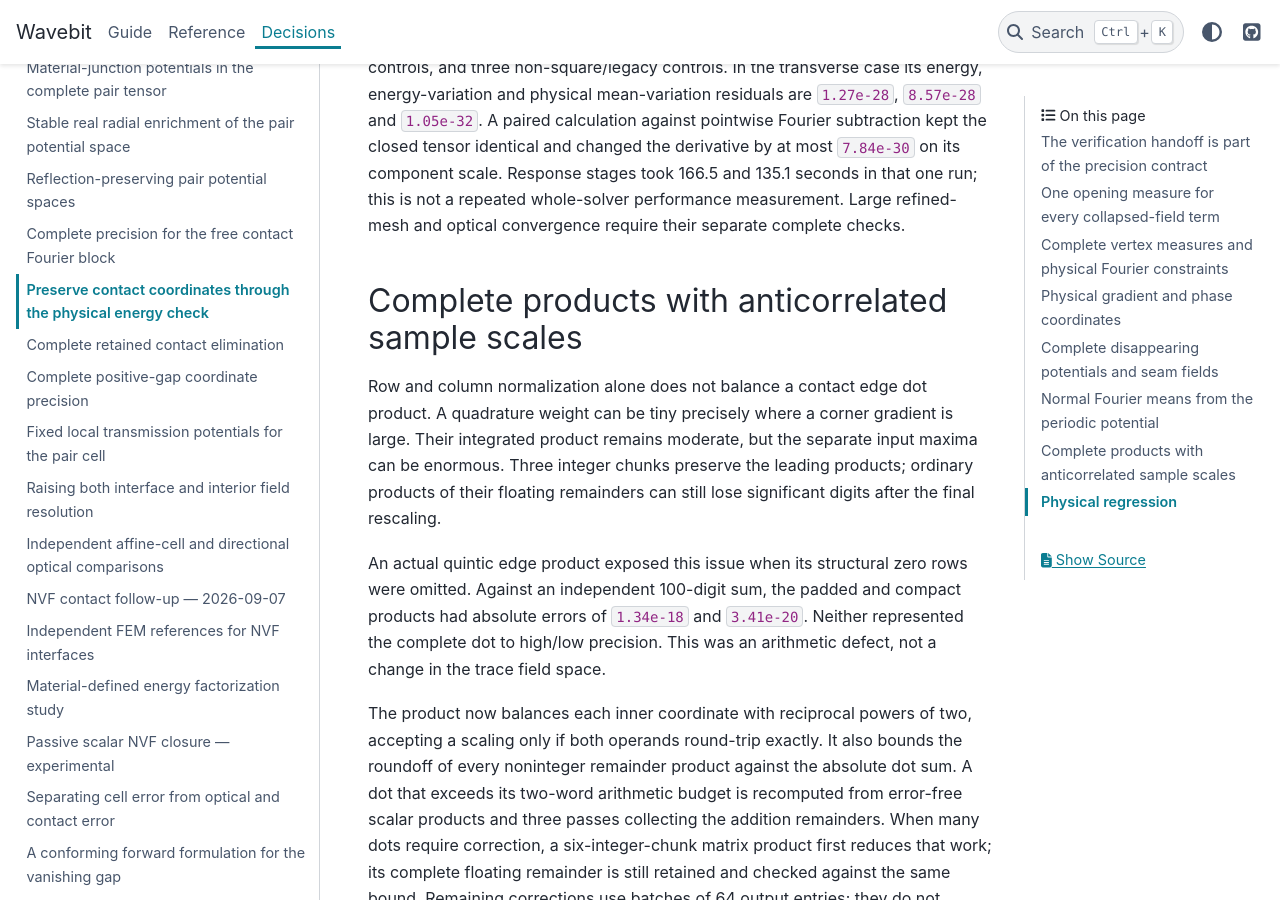
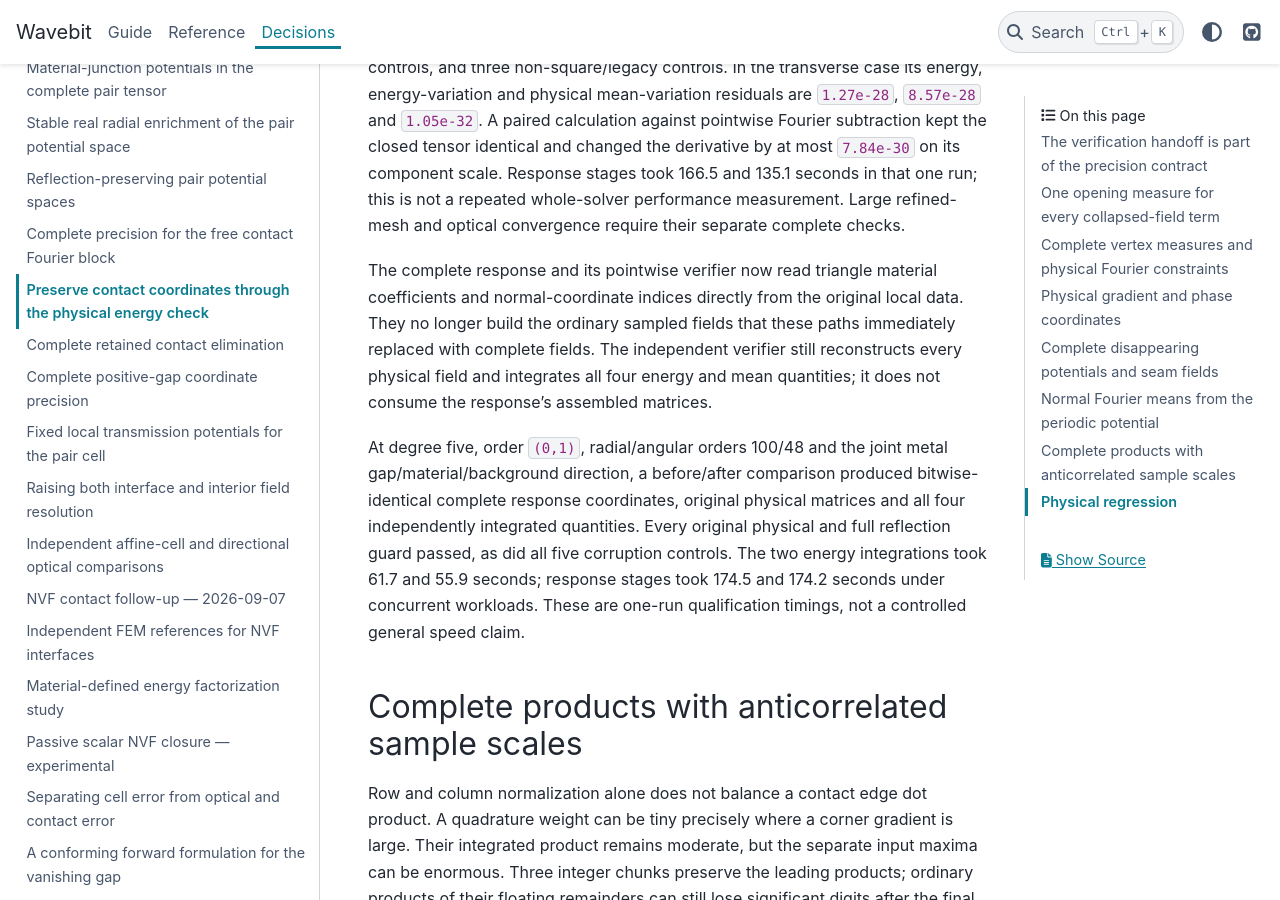
Before and after one commit to fieldalgo/wavebit, a Sphinx documentation site: the page built from docs/nvf-contact-energy-coordinates.md, in a window 1280 px wide and 900 px high, scrolled down 6786 px. Built offline with Sphinx 7.4.7 and the PyData theme 0.15.4, drawn with Linux system fonts in a browser that asks for light colours.

Commit message:
Avoid redundant sampled fields in complete contact checks
Read unchanged material and topology constants directly while preserving every complete response and independently reconstructed energy field.

Co-authored-by: Codex <noreply@openai.com>

```diff
--- a/docs/nvf-contact-energy-coordinates.md
+++ b/docs/nvf-contact-energy-coordinates.md
@@ -256,6 +256,22 @@ component scale. Response stages took 166.5 and 135.1 seconds in that one
 run; this is not a repeated whole-solver performance measurement. Large
 refined-mesh and optical convergence require their separate complete checks.
 
+The complete response and its pointwise verifier now read triangle material
+coefficients and normal-coordinate indices directly from the original local
+data. They no longer build the ordinary sampled fields that these paths
+immediately replaced with complete fields. The independent verifier still
+reconstructs every physical field and integrates all four energy and mean
+quantities; it does not consume the response's assembled matrices.
+
+At degree five, order `(0,1)`, radial/angular orders 100/48 and the joint
+metal gap/material/background direction, a before/after comparison produced
+bitwise-identical complete response coordinates, original physical matrices
+and all four independently integrated quantities. Every original physical
+and full reflection guard passed, as did all five corruption controls.
+The two energy integrations took 61.7 and 55.9 seconds; response stages took
+174.5 and 174.2 seconds under concurrent workloads. These are one-run
+qualification timings, not a controlled general speed claim.
+
 ## Complete products with anticorrelated sample scales
 
 Row and column normalization alone does not balance a contact edge dot
```
Also changed, not shown: 2 other files.
